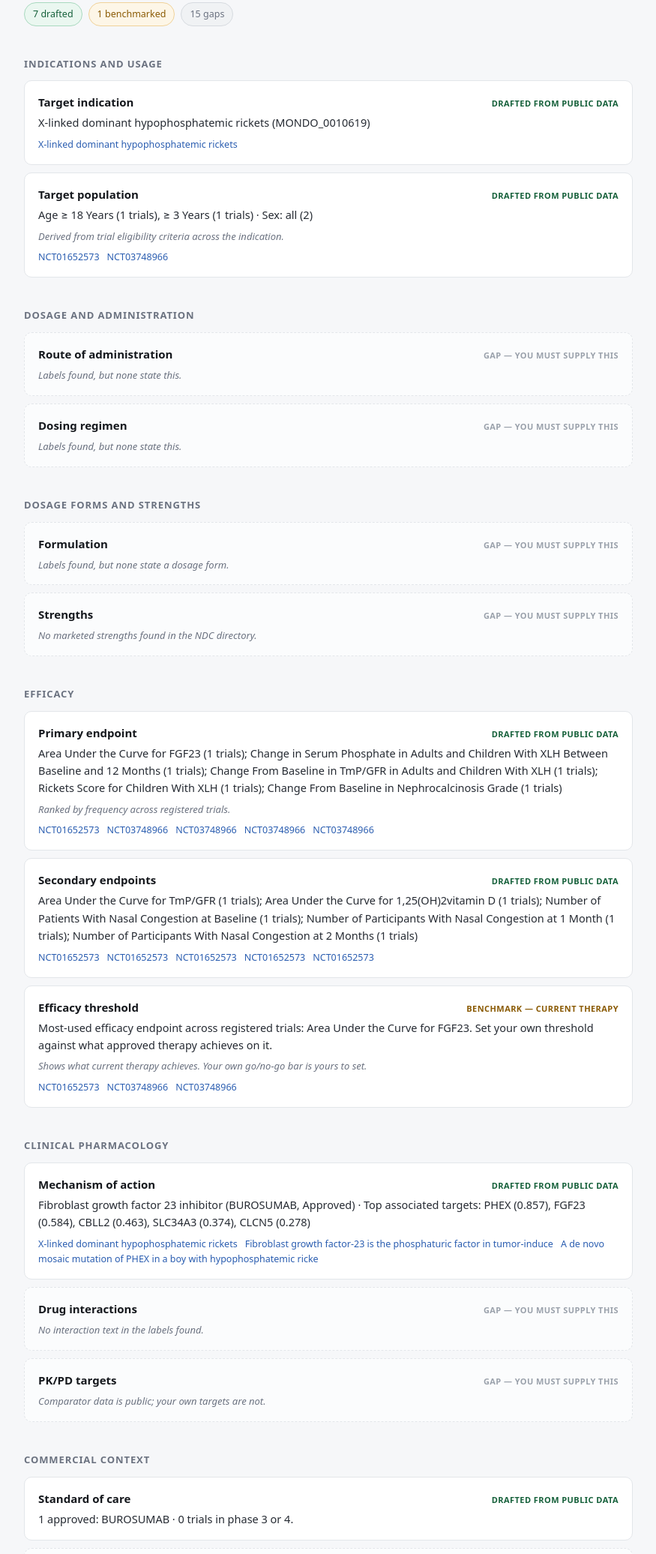
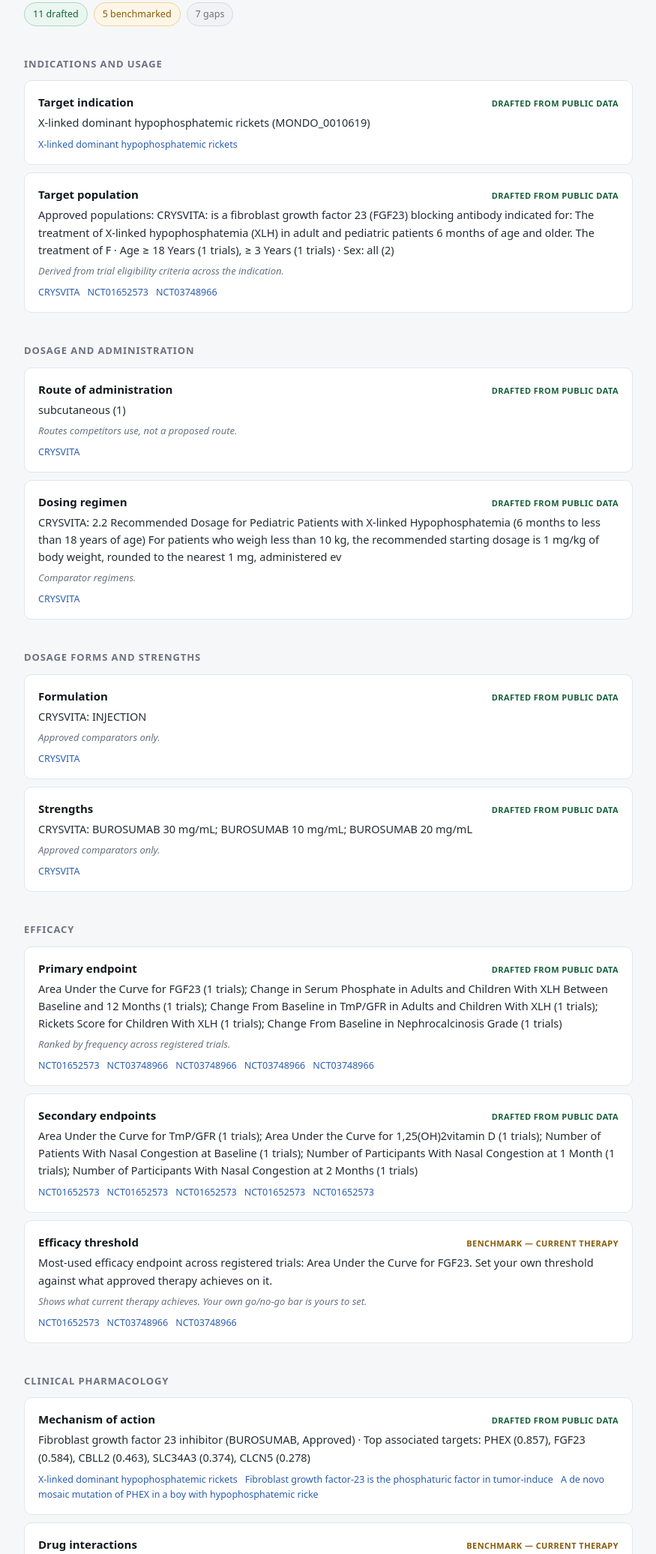
Before and after one commit to DhruvASharma2004/tppgen, a plain HTML site: page benchmark/outputs_heldout/x_linked_hypophosphatemia_run1.html in a window 1280 px wide. Shown: the part 141-2213 px from the top of the page at 75% size, without its empty margins (202-1077 px from the left). Drawn offline with Linux system fonts and the light colour scheme.

Commit message:
Rerun held-out after synonym floor fix

```diff
--- a/benchmark/outputs_heldout/x_linked_hypophosphatemia_run1.html
+++ b/benchmark/outputs_heldout/x_linked_hypophosphatemia_run1.html
@@ -41,9 +41,9 @@ footer{margin-top:36px;font-size:12.5px;color:#8a919b}
 <h1>Draft Target Product Profile</h1>
 <p class="sub">X-linked dominant hypophosphatemic rickets · generated 2026-11-24 from public sources</p>
 <div class="ratio">
-  <span class="pill filled">7 drafted</span>
-  <span class="pill benchmark">1 benchmarked</span>
-  <span class="pill gap">15 gaps</span>
+  <span class="pill filled">11 drafted</span>
+  <span class="pill benchmark">5 benchmarked</span>
+  <span class="pill gap">7 gaps</span>
 </div>
 <h2>Indications and usage</h2><div class="field filled">
   <p class="flabel"><span>Target indication</span><span class="band filled">Drafted from public data</span></p>
@@ -51,24 +51,24 @@ footer{margin-top:36px;font-size:12.5px;color:#8a919b}
   <p class="cites"><a href="https://platform.opentargets.org/disease/MONDO_0010619" target="_blank" rel="noopener">X-linked dominant hypophosphatemic rickets</a></p>
 </div><div class="field filled">
   <p class="flabel"><span>Target population</span><span class="band filled">Drafted from public data</span></p>
-  <p class="val">Age ≥ 18 Years (1 trials), ≥ 3 Years (1 trials) · Sex: all (2)</p><p class="note">Derived from trial eligibility criteria across the indication.</p>
-  <p class="cites"><a href="https://clinicaltrials.gov/study/NCT01652573" target="_blank" rel="noopener">NCT01652573</a><a href="https://clinicaltrials.gov/study/NCT03748966" target="_blank" rel="noopener">NCT03748966</a></p>
-</div><h2>Dosage and administration</h2><div class="field gap">
-  <p class="flabel"><span>Route of administration</span><span class="band gap">Gap — you must supply this</span></p>
-  <p class="note">Labels found, but none state this.</p>
-
-</div><div class="field gap">
-  <p class="flabel"><span>Dosing regimen</span><span class="band gap">Gap — you must supply this</span></p>
-  <p class="note">Labels found, but none state this.</p>
-
-</div><h2>Dosage forms and strengths</h2><div class="field gap">
-  <p class="flabel"><span>Formulation</span><span class="band gap">Gap — you must supply this</span></p>
-  <p class="note">Labels found, but none state a dosage form.</p>
-
-</div><div class="field gap">
-  <p class="flabel"><span>Strengths</span><span class="band gap">Gap — you must supply this</span></p>
-  <p class="note">No marketed strengths found in the NDC directory.</p>
-
+  <p class="val">Approved populations: CRYSVITA: is a fibroblast growth factor 23 (FGF23) blocking antibody indicated for: The treatment of X-linked hypophosphatemia (XLH) in adult and pediatric patients 6 months of age and older. The treatment of F · Age ≥ 18 Years (1 trials), ≥ 3 Years (1 trials) · Sex: all (2)</p><p class="note">Derived from trial eligibility criteria across the indication.</p>
+  <p class="cites"><a href="https://www.accessdata.fda.gov/scripts/cder/daf/index.cfm?event=overview.process&amp;ApplNo=761068" target="_blank" rel="noopener">CRYSVITA</a><a href="https://clinicaltrials.gov/study/NCT01652573" target="_blank" rel="noopener">NCT01652573</a><a href="https://clinicaltrials.gov/study/NCT03748966" target="_blank" rel="noopener">NCT03748966</a></p>
+</div><h2>Dosage and administration</h2><div class="field filled">
+  <p class="flabel"><span>Route of administration</span><span class="band filled">Drafted from public data</span></p>
+  <p class="val">subcutaneous (1)</p><p class="note">Routes competitors use, not a proposed route.</p>
+  <p class="cites"><a href="https://www.accessdata.fda.gov/scripts/cder/daf/index.cfm?event=overview.process&amp;ApplNo=761068" target="_blank" rel="noopener">CRYSVITA</a></p>
+</div><div class="field filled">
+  <p class="flabel"><span>Dosing regimen</span><span class="band filled">Drafted from public data</span></p>
+  <p class="val">CRYSVITA: 2.2 Recommended Dosage for Pediatric Patients with X-linked Hypophosphatemia (6 months to less than 18 years of age) For patients who weigh less than 10 kg, the recommended starting dosage is 1 mg/kg of body weight, rounded to the nearest 1 mg, administered ev</p><p class="note">Comparator regimens.</p>
+  <p class="cites"><a href="https://www.accessdata.fda.gov/scripts/cder/daf/index.cfm?event=overview.process&amp;ApplNo=761068" target="_blank" rel="noopener">CRYSVITA</a></p>
+</div><h2>Dosage forms and strengths</h2><div class="field filled">
+  <p class="flabel"><span>Formulation</span><span class="band filled">Drafted from public data</span></p>
+  <p class="val">CRYSVITA: INJECTION</p><p class="note">Approved comparators only.</p>
+  <p class="cites"><a href="https://www.accessdata.fda.gov/scripts/cder/daf/index.cfm?event=overview.process&amp;ApplNo=761068" target="_blank" rel="noopener">CRYSVITA</a></p>
+</div><div class="field filled">
+  <p class="flabel"><span>Strengths</span><span class="band filled">Drafted from public data</span></p>
+  <p class="val">CRYSVITA: BUROSUMAB 30 mg/mL; BUROSUMAB 10 mg/mL; BUROSUMAB 20 mg/mL</p><p class="note">Approved comparators only.</p>
+  <p class="cites"><a href="https://www.accessdata.fda.gov/scripts/cder/daf/index.cfm?event=overview.process&amp;ApplNo=761068" target="_blank" rel="noopener">CRYSVITA</a></p>
 </div><h2>Efficacy</h2><div class="field filled">
   <p class="flabel"><span>Primary endpoint</span><span class="band filled">Drafted from public data</span></p>
   <p class="val">Area Under the Curve for FGF23 (1 trials); Change in Serum Phosphate in Adults and Children With XLH Between Baseline and 12 Months (1 trials); Change From Baseline in TmP/GFR in Adults and Children With XLH (1 trials); Rickets Score for Children With XLH (1 trials); Change From Baseline in Nephrocalcinosis Grade (1 trials)</p><p class="note">Ranked by frequency across registered trials.</p>
@@ -85,10 +85,10 @@ footer{margin-top:36px;font-size:12.5px;color:#8a919b}
   <p class="flabel"><span>Mechanism of action</span><span class="band filled">Drafted from public data</span></p>
   <p class="val">Fibroblast growth factor 23 inhibitor (BUROSUMAB, Approved) · Top associated targets: PHEX (0.857), FGF23 (0.584), CBLL2 (0.463), SLC34A3 (0.374), CLCN5 (0.278)</p>
   <p class="cites"><a href="https://platform.opentargets.org/disease/MONDO_0010619" target="_blank" rel="noopener">X-linked dominant hypophosphatemic rickets</a><a href="https://pubmed.ncbi.nlm.nih.gov/12105387/" target="_blank" rel="noopener">Fibroblast growth factor-23 is the phosphaturic factor in tumor-induce</a><a href="https://pubmed.ncbi.nlm.nih.gov/26559751/" target="_blank" rel="noopener">A de novo mosaic mutation of PHEX in a boy with hypophosphatemic ricke</a></p>
-</div><div class="field gap">
-  <p class="flabel"><span>Drug interactions</span><span class="band gap">Gap — you must supply this</span></p>
-  <p class="note">No interaction text in the labels found.</p>
-
+</div><div class="field benchmark">
+  <p class="flabel"><span>Drug interactions</span><span class="band benchmark">Benchmark — current therapy</span></p>
+  <p class="val">CRYSVITA: 7.1 Oral Phosphate and Active Vitamin D Analogs Concomitant use of CRYSVITA with oral phosphate and/or active vitamin D analogs will increase phosphate concentrations greater than expected with CRYSVITA alone. This increase may result in hyperphosphatemia which can induce nephrocalcinosis. Concomitant use of CRYSVITA with oral phosphate and/or active vitamin D analogs is contraindicated.</p><p class="note">Known class interactions only.</p>
+  <p class="cites"><a href="https://www.accessdata.fda.gov/scripts/cder/daf/index.cfm?event=overview.process&amp;ApplNo=761068" target="_blank" rel="noopener">CRYSVITA</a></p>
 </div><div class="field gap">
   <p class="flabel"><span>PK/PD targets</span><span class="band gap">Gap — you must supply this</span></p>
   <p class="note">Comparator data is public; your own targets are not.</p>
@@ -96,7 +96,7 @@ footer{margin-top:36px;font-size:12.5px;color:#8a919b}
 </div><h2>Commercial context</h2><div class="field filled">
   <p class="flabel"><span>Standard of care</span><span class="band filled">Drafted from public data</span></p>
   <p class="val">1 approved: BUROSUMAB · 0 trials in phase 3 or 4.</p>
-
+  <p class="cites"><a href="https://www.accessdata.fda.gov/scripts/cder/daf/index.cfm?event=overview.process&amp;ApplNo=761068" target="_blank" rel="noopener">CRYSVITA</a></p>
 </div><div class="field gap">
   <p class="flabel"><span>Differentiation</span><span class="band gap">Gap — you must supply this</span></p>
   <p class="note">Your own positioning argument against the standard of care above.</p>
@@ -109,18 +109,18 @@ footer{margin-top:36px;font-size:12.5px;color:#8a919b}
   <p class="flabel"><span>Orphan designation status</span><span class="band filled">Drafted from public data</span></p>
   <p class="val">No existing orphan designation found for this indication.</p>
   <p class="cites"><a href="https://www.accessdata.fda.gov/scripts/opdlisting/oopd/" target="_blank" rel="noopener">FDA OOPD</a></p>
-</div><h2>Safety and tolerability</h2><div class="field gap">
-  <p class="flabel"><span>Safety profile</span><span class="band gap">Gap — you must supply this</span></p>
-  <p class="note">Labels found, but none state this.</p>
-
-</div><div class="field gap">
-  <p class="flabel"><span>Contraindications</span><span class="band gap">Gap — you must supply this</span></p>
-  <p class="note">Labels found, but none state this.</p>
-
-</div><div class="field gap">
-  <p class="flabel"><span>Warnings and precautions</span><span class="band gap">Gap — you must supply this</span></p>
-  <p class="note">Labels found, but none state this.</p>
-
+</div><h2>Safety and tolerability</h2><div class="field benchmark">
+  <p class="flabel"><span>Safety profile</span><span class="band benchmark">Benchmark — current therapy</span></p>
+  <p class="val">CRYSVITA: Hypersensitivity : Discontinue CRYSVITA if serious hypersensitivity reactions occur and initiate appropriate medical treatment. Hyperphosphatemia and Risk of Nephrocalcinosis : For patients already taking CRYSVITA, dose interruption and/or dose reduction may be required based on a patient&#x27;s serum phosphorus levels. ( 5.2 , 6.1 ) Hypercalcemia : Increases in serum calcium have been reported. ...</p><p class="note">Comparator adverse-event profile.</p>
+  <p class="cites"><a href="https://www.accessdata.fda.gov/scripts/cder/daf/index.cfm?event=overview.process&amp;ApplNo=761068" target="_blank" rel="noopener">CRYSVITA</a></p>
+</div><div class="field benchmark">
+  <p class="flabel"><span>Contraindications</span><span class="band benchmark">Benchmark — current therapy</span></p>
+  <p class="val">CRYSVITA: is contraindicated: In concomitant use with oral phosphate and/or active vitamin D analogs (e.g. calcitriol, paricalcitol, doxercalciferol, calcifediol) due to the risk of hyperphosphatemia [see Warnings and Precautions and Drug Interactions ] . When serum phosphorus is within or above the normal range for age [see Warnings and Precautions ] . ...</p><p class="note">Class effects are visible; findings specific to a new drug are not.</p>
+  <p class="cites"><a href="https://www.accessdata.fda.gov/scripts/cder/daf/index.cfm?event=overview.process&amp;ApplNo=761068" target="_blank" rel="noopener">CRYSVITA</a></p>
+</div><div class="field benchmark">
+  <p class="flabel"><span>Warnings and precautions</span><span class="band benchmark">Benchmark — current therapy</span></p>
+  <p class="val">CRYSVITA: Hypersensitivity : Discontinue CRYSVITA if serious hypersensitivity reactions occur and initiate appropriate medical treatment. Hyperphosphatemia and Risk of Nephrocalcinosis : For patients already taking CRYSVITA, dose interruption and/or dose reduction may be required based on a patient&#x27;s serum phosphorus levels. ( 5.2 , 6.1 ) Hypercalcemia : Increases in serum calcium have been reported. ...</p>
+  <p class="cites"><a href="https://www.accessdata.fda.gov/scripts/cder/daf/index.cfm?event=overview.process&amp;ApplNo=761068" target="_blank" rel="noopener">CRYSVITA</a></p>
 </div><h2>Special populations</h2><div class="field gap">
   <p class="flabel"><span>Use in special populations</span><span class="band gap">Gap — you must supply this</span></p>
   <p class="note">A strategic decision about which trials to run, not a fact to look up.</p>
@@ -139,7 +139,7 @@ footer{margin-top:36px;font-size:12.5px;color:#8a919b}
 
 </div>
 <h2>Competitive landscape</h2>
-<table><tr><th>Type</th><th>Name</th><th>Sponsor</th><th>Stage</th><th>Status / mechanism</th></tr><tr><td>Approved</td><td>BUROSUMAB</td><td></td><td>Approved</td><td>Fibroblast growth factor 23 inhibitor</td></tr><tr><td>Candidate</td><td>CALCITRIOL</td><td></td><td>Early phase 1</td><td>Vitamin D receptor agonist</td></tr><tr><td>Candidate</td><td>PHOSPHORIC ACID</td><td></td><td>Early phase 1</td><td></td></tr><tr><td>Candidate</td><td>CALCITONIN</td><td></td><td>Unknown</td><td>Calcitonin receptor agonist</td></tr><tr><td>Trial</td><td><a href="https://clinicaltrials.gov/study/NCT03748966" target="_blank" rel="noopener">Calcitriol</a></td><td>Massachusetts General Hospital</td><td>EARLY_PHASE1</td><td>COMPLETED</td></tr><tr><td>Trial</td><td><a href="https://clinicaltrials.gov/study/NCT01652573" target="_blank" rel="noopener">nasal salmon calcitonin, Saline Nasal Spray Placebo</a></td><td>Yale University</td><td>NA</td><td>COMPLETED</td></tr></table>
+<table><tr><th>Type</th><th>Name</th><th>Sponsor</th><th>Stage</th><th>Status / mechanism</th></tr><tr><td>Approved</td><td><a href="https://www.accessdata.fda.gov/scripts/cder/daf/index.cfm?event=overview.process&amp;ApplNo=761068" target="_blank" rel="noopener">BUROSUMAB</a></td><td>Kyowa Kirin, Inc.</td><td>Approved</td><td>Fibroblast growth factor 23 inhibitor</td></tr><tr><td>Candidate</td><td>CALCITRIOL</td><td></td><td>Early phase 1</td><td>Vitamin D receptor agonist</td></tr><tr><td>Candidate</td><td>PHOSPHORIC ACID</td><td></td><td>Early phase 1</td><td></td></tr><tr><td>Candidate</td><td>CALCITONIN</td><td></td><td>Unknown</td><td>Calcitonin receptor agonist</td></tr><tr><td>Trial</td><td><a href="https://clinicaltrials.gov/study/NCT03748966" target="_blank" rel="noopener">Calcitriol</a></td><td>Massachusetts General Hospital</td><td>EARLY_PHASE1</td><td>COMPLETED</td></tr><tr><td>Trial</td><td><a href="https://clinicaltrials.gov/study/NCT01652573" target="_blank" rel="noopener">nasal salmon calcitonin, Saline Nasal Spray Placebo</a></td><td>Yale University</td><td>NA</td><td>COMPLETED</td></tr></table>
 <div class="limits"><h3>What this draft is not</h3><ul><li>This tool drafts; it does not decide. Every drafted field is a starting point to revise.</li><li>Seven fields cannot be filled from public data at all. They are named rather than invented.</li><li>Public data skews toward success: registries and labels over-represent trials that read out well and drugs that were approved. A benchmark built only on those sets the bar in the wrong place.</li><li>Registry data is self-reported and sometimes stale; endpoint wording is inconsistent across sponsors.</li><li>No proprietary, internal or confidential data is used. Public APIs only.</li></ul></div>
 <footer>Sources: ClinicalTrials.gov · openFDA · Open Targets · PubMed · FDA OOPD.
 Generated by tppgen. Not medical, regulatory or investment advice.</footer>
```
Also changed, not shown: benchmark/outputs_heldout/runlog.txt.
